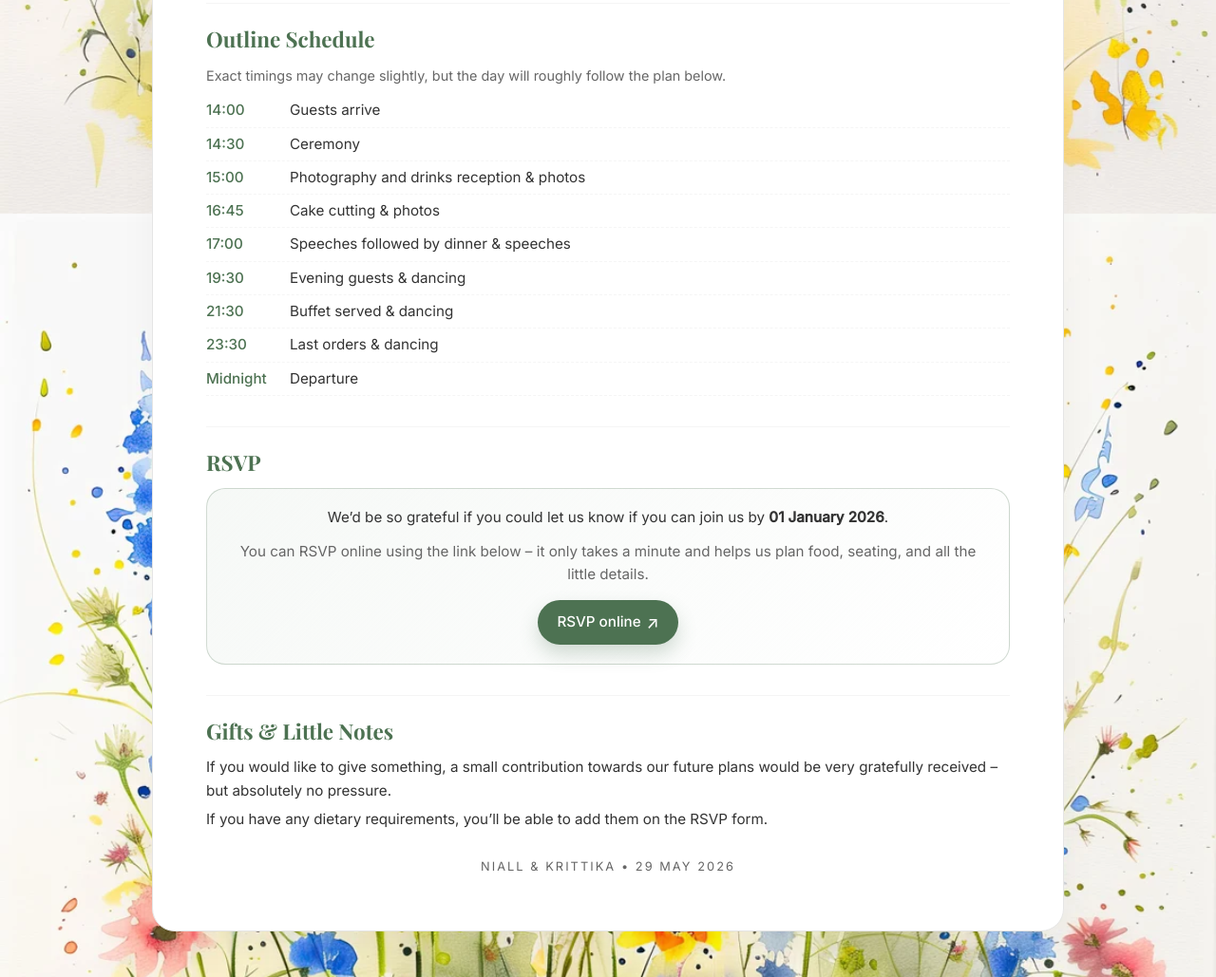
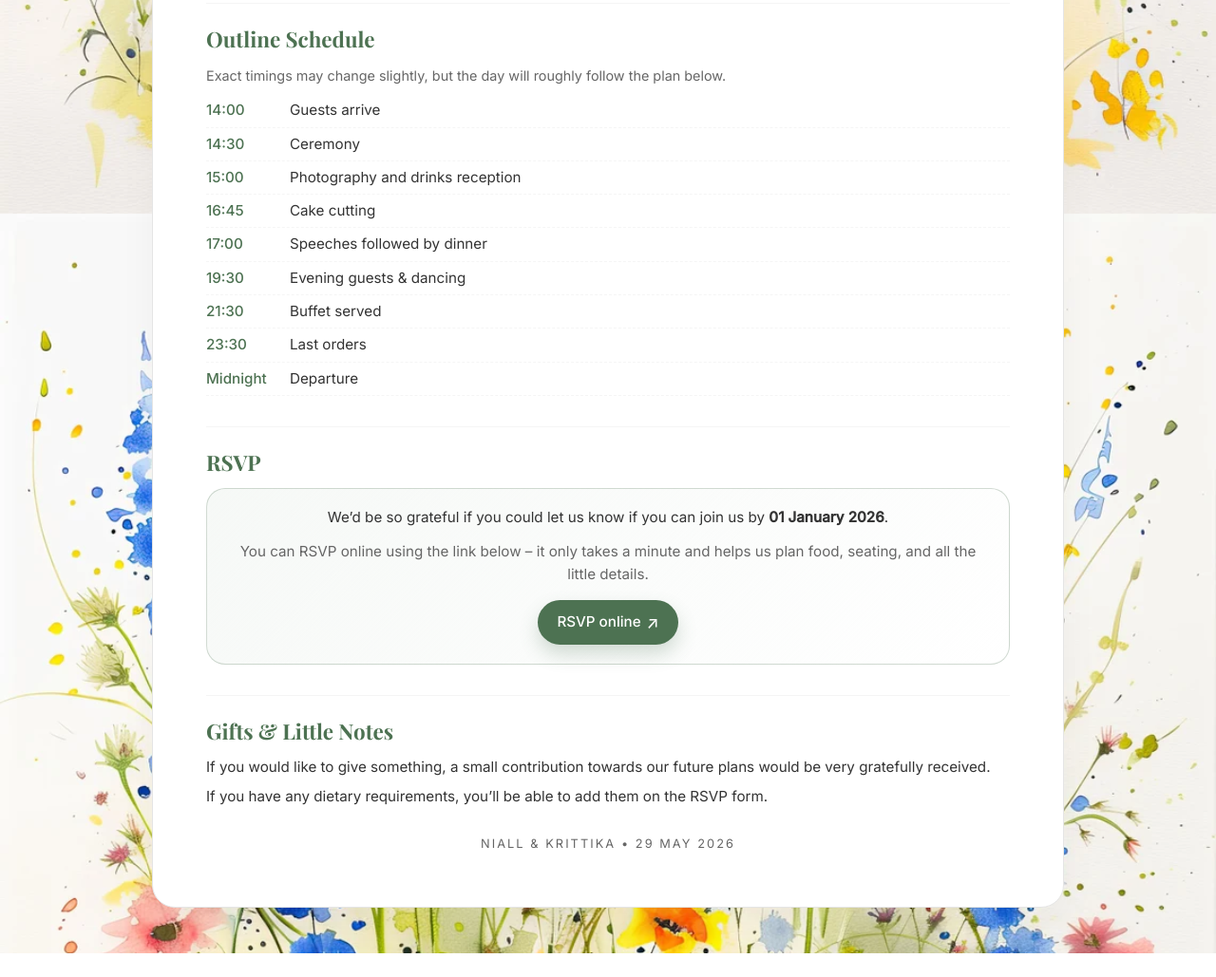
Before and after one commit to NGrant32/wedding-website, a plain HTML site: page index.html in a window 1280 px wide. Shown: the part 1055-2084 px from the top of the page at 95% size. After the commit the page ends 2059 px from the top, so only its background shows below. Drawn offline with nearby package versions, Linux system fonts and the light colour scheme.

Commit message:
Update index.html

```diff
--- a/index.html
+++ b/index.html
@@ -399,7 +399,7 @@ body::before {
         <a href="#travel">Travel</a>
         <a href="#schedule">Schedule</a>
         <a href="#rsvp">RSVP</a>
-        <a href="#gifts">Gifts &amp; Notes</a>
+        <a href="#gifts">Gifts</a>
       </nav>
 
       <main>
@@ -478,15 +478,15 @@ body::before {
             </li>
             <li>
               <span class="schedule-time">15:00</span>
-              <span class="schedule-event">Photography and drinks reception &amp; photos</span>
+              <span class="schedule-event">Photography and drinks reception</span>
             </li>
             <li>
               <span class="schedule-time">16:45</span>
-              <span class="schedule-event">Cake cutting &amp; photos</span>
+              <span class="schedule-event">Cake cutting</span>
             </li>
             <li>
               <span class="schedule-time">17:00</span>
-              <span class="schedule-event">Speeches followed by dinner &amp; speeches</span>
+              <span class="schedule-event">Speeches followed by dinner</span>
             </li>
             <li>
               <span class="schedule-time">19:30</span>
@@ -494,11 +494,11 @@ body::before {
             </li>
             <li>
               <span class="schedule-time">21:30</span>
-              <span class="schedule-event">Buffet served &amp; dancing</span>
+              <span class="schedule-event">Buffet served</span>
             </li>
             <li>
               <span class="schedule-time">23:30</span>
-              <span class="schedule-event">Last orders &amp; dancing</span>
+              <span class="schedule-event">Last orders</span>
             </li>
             <li>
               <span class="schedule-time">Midnight</span>
@@ -529,13 +529,13 @@ body::before {
           </div>
         </section>
 
-        <!-- GIFTS / NOTES -->
+        <!-- GIFTS -->
         <section id="gifts">
           <h2>Gifts &amp; Little Notes</h2>
           <!-- EDIT: Choose your preferred message -->
           <p class="note">
             If you would like to give something, a small contribution towards our future plans would be
-            very gratefully received – but absolutely no pressure.
+            very gratefully received.
           </p>
 
           <!-- OPTIONAL: Dietary / song requests etc. -->
```
